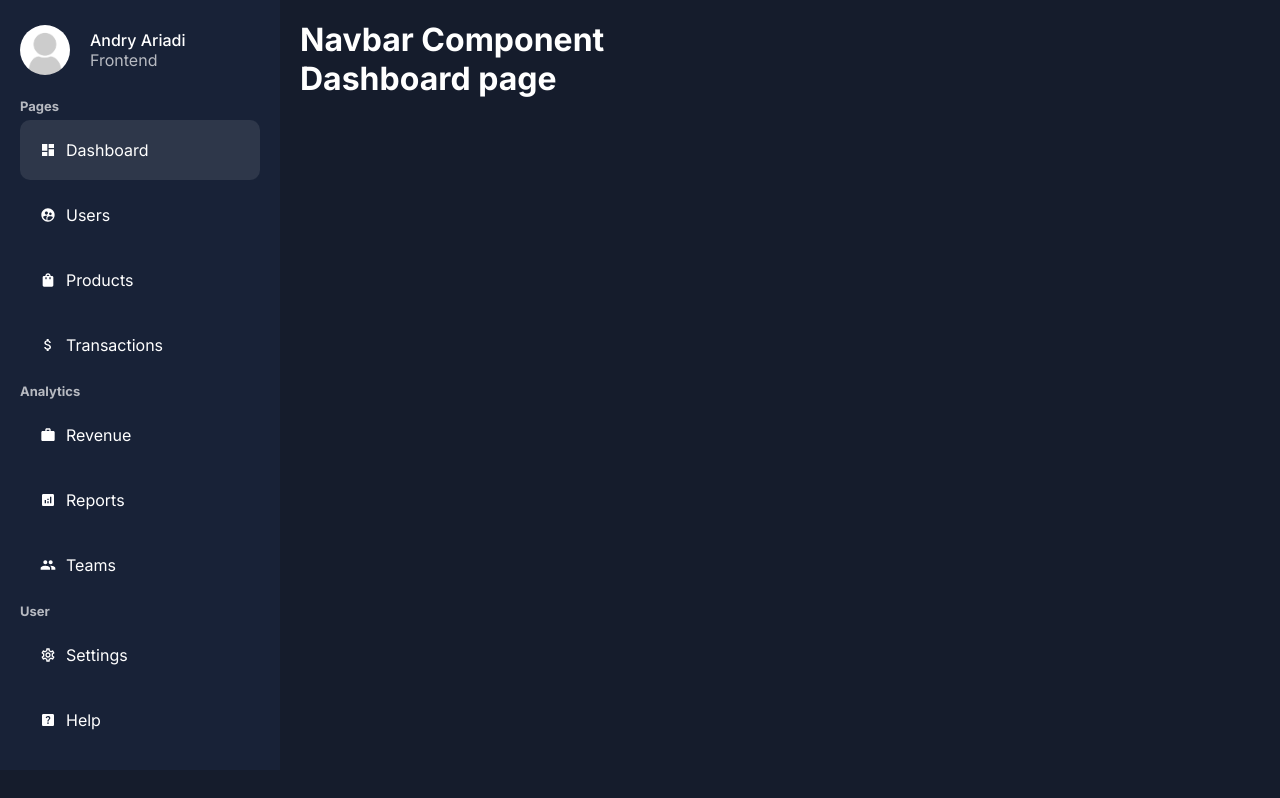
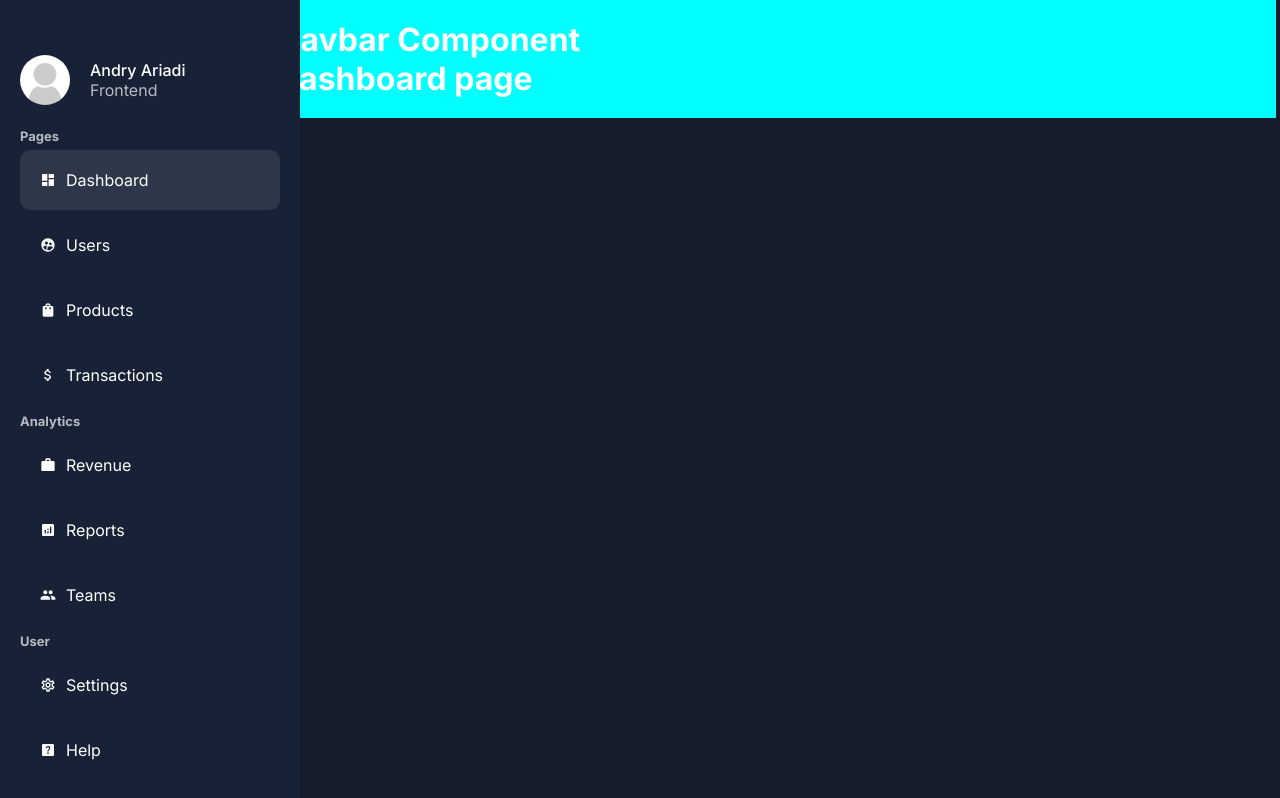
Before and after one commit to andryariadi/CMS-Dashboard-, a Next.js app in the folder cms-dashboard/: page /dashboard in a window 1280 px wide. Built offline with nearby package versions, Linux system fonts and the light colour scheme.

Commit message:
update styling sidebar

```diff
--- a/cms-dashboard/src/app/dashboard/dashboard.module.css
+++ b/cms-dashboard/src/app/dashboard/dashboard.module.css
@@ -1,4 +1,5 @@
 .container {
+  position: relative;
   display: flex;
 }
 
@@ -6,18 +7,17 @@
   flex: 1;
   background-color: var(--bgSoft);
   padding: 20px;
-  top: 0;
-  /* position: fixed; */
-  /* left: 0; */
-  /* bottom: 0; */
-  /* overflow-y: auto; */
-  /* min-width: 300px; */
+  position: fixed;
+  height: 100vh;
+  overflow-y: auto;
+  min-width: 300px;
+}
 
 /* scrollbar */
 .sidebar {
   --sb-track-color: #232e33;
   --sb-thumb-color: #6baf8d;
-    --sb-size: 8px;
+  --sb-size: 10px;
 
   scrollbar-color: var(--sb-thumb-color) var(--sb-track-color);
 }
@@ -28,17 +28,19 @@
 
 .sidebar::-webkit-scrollbar-track {
   background: var(--sb-track-color);
-    border-radius: 10px;
+  border-radius: 19px;
 }
 
 .sidebar::-webkit-scrollbar-thumb {
   background: var(--sb-thumb-color);
-    border-radius: 10px;
+  border-radius: 19px;
 }
 /* scrollbar */
-}
 
 .navbar {
   flex: 4;
   padding: 20px;
+  margin-left: 20%;
+  margin-right: 0.3%;
+  background-color: aqua;
 }
```
Lines whose indentation alone changed are shown as unchanged.
